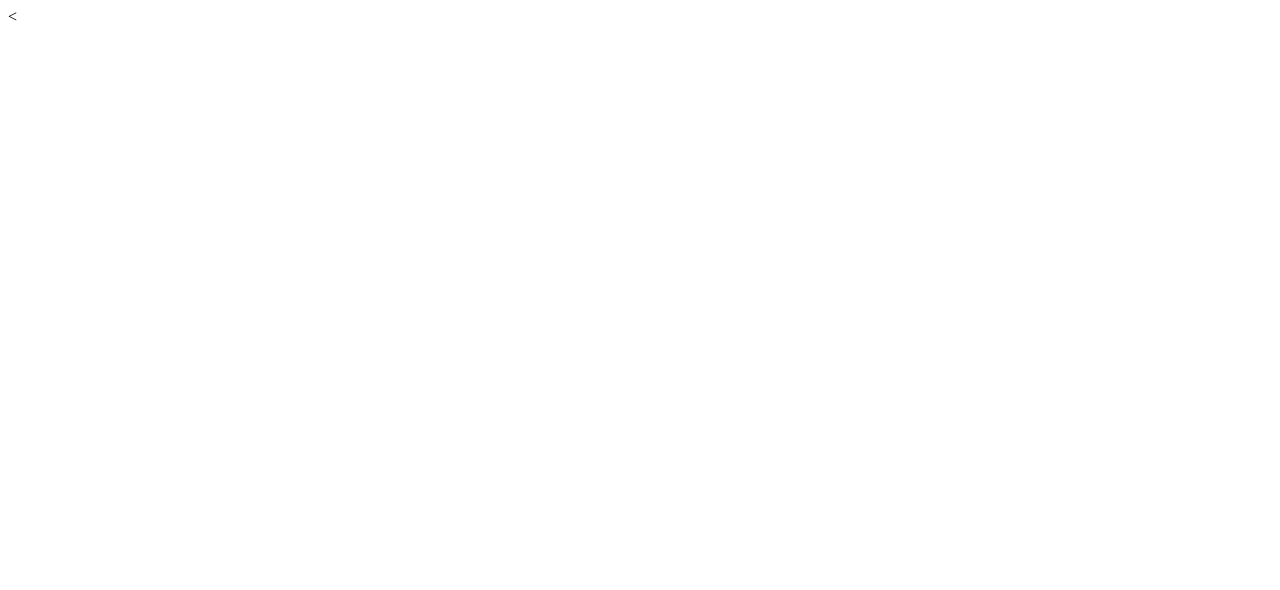
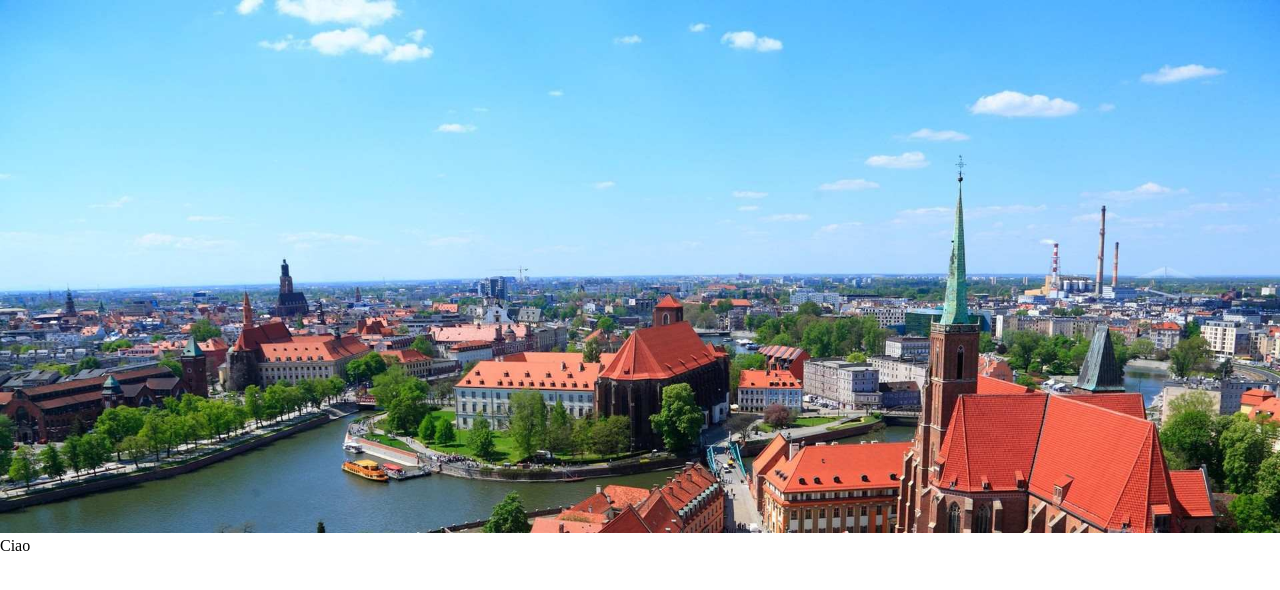
Before and after one commit to big-mc/MoFi-Verto, a plain HTML site: page index.html in a window 1280 px wide. Drawn offline with Linux system fonts and the light colour scheme.

Commit message:
Added header

```diff
--- a/index.html
+++ b/index.html
@@ -1,11 +1,15 @@
-<<!DOCTYPE html>
+<!DOCTYPE html>
 <html>
 <head>
   <meta charset="utf-8">
   <meta name="viewport" content="width=device-width, initial-scale=1">
+  <link rel="stylesheet" href="style.css">
   <title>MoFi Verto</title>
 </head>
 <body>
-
+  <img src="res\header.jpg" width="100%" padding="0">
+  <div class="title">
+    Ciao
+  </div>
 </body>
 </html>
--- /dev/null
+++ b/style.css
@@ -0,0 +1,12 @@
+html, body{
+  height: 100%;
+  border: none;
+  padding: 0px;
+  margin: 0px;
+  width: 100%;
+}
+
+#title {
+   position: absolute;
+
+}
```
Also changed, not shown: res/header.jpg (added).
